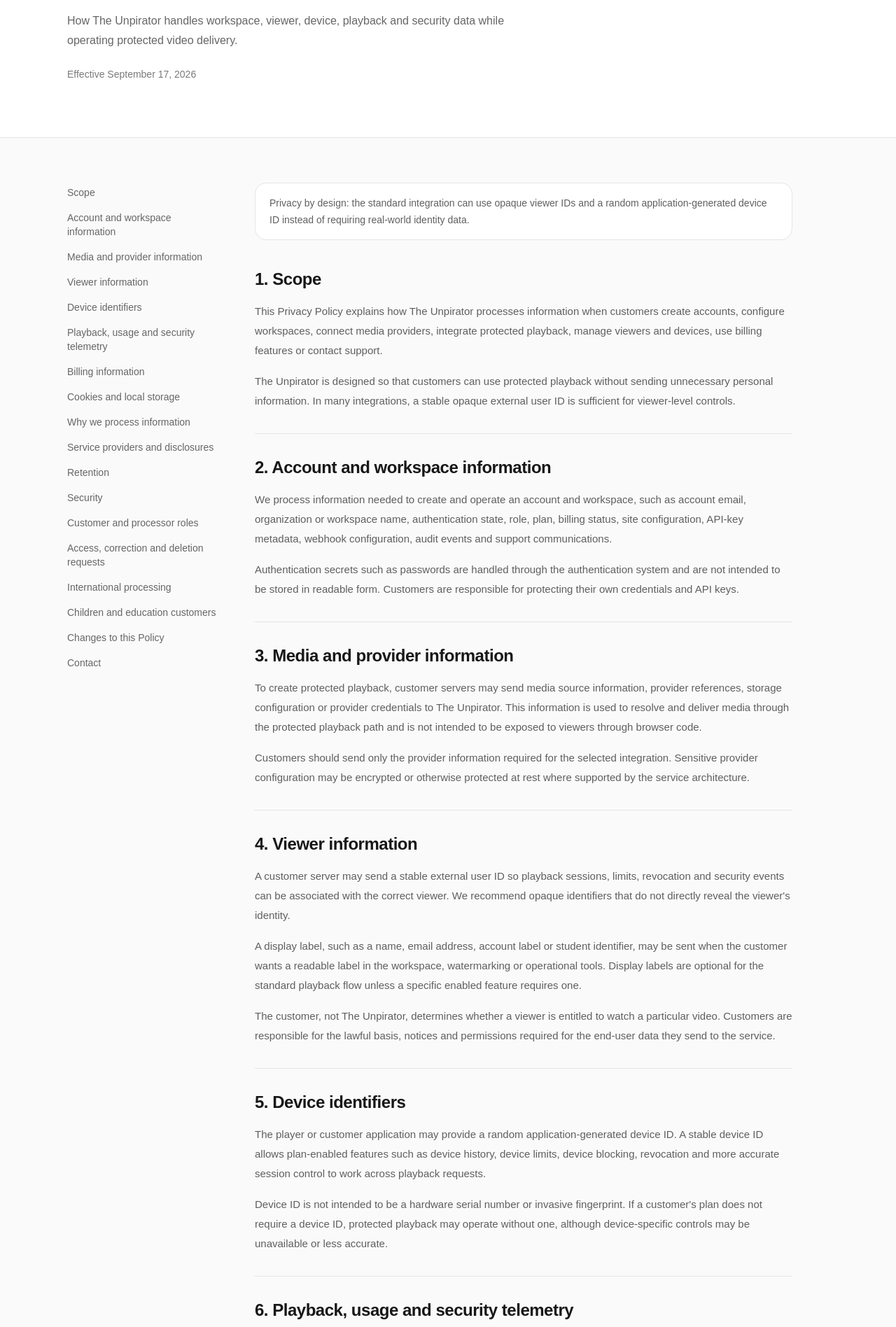
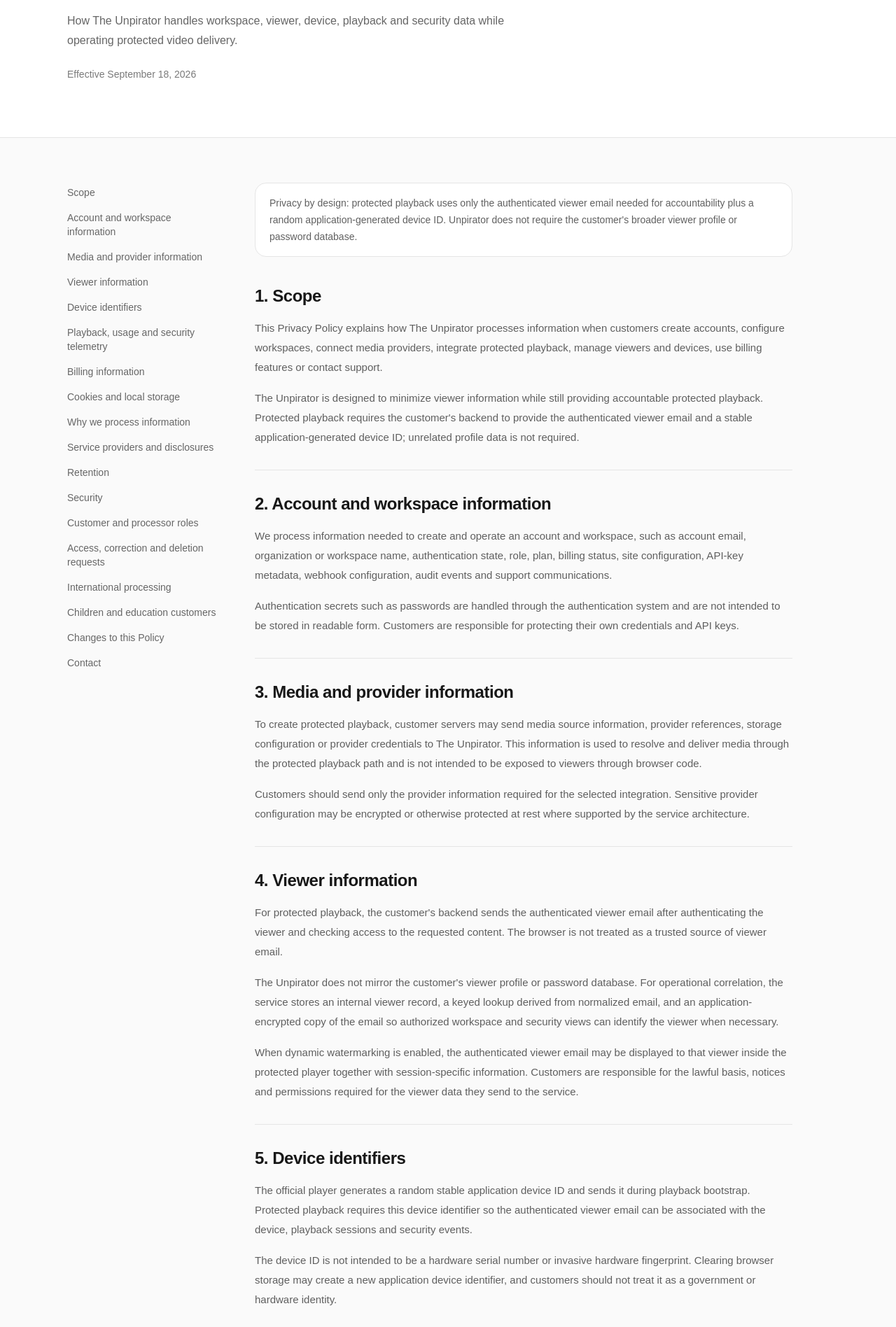
Before and after one commit to masharzy/theunpirator, a Next.js app in the folder apps/dashboard/: page /privacy in a window 1280 px wide. Shown: the part 264-2160 px from the top of the page at 70% size. Built offline with nearby package versions, Linux system fonts and the light colour scheme; no server answers.

Commit message:
legal: document encrypted required viewer email processing

```diff
--- a/apps/dashboard/app/privacy/page.js
+++ b/apps/dashboard/app/privacy/page.js
@@ -10,7 +10,7 @@
     title: "1. Scope",
     body: [
       "This Privacy Policy explains how The Unpirator processes information when customers create accounts, configure workspaces, connect media providers, integrate protected playback, manage viewers and devices, use billing features or contact support.",
-      "The Unpirator is designed so that customers can use protected playback without sending unnecessary personal information. In many integrations, a stable opaque external user ID is sufficient for viewer-level controls.",
+      "The Unpirator is designed to minimize viewer information while still providing accountable protected playback. Protected playback requires the customer's backend to provide the authenticated viewer email and a stable application-generated device ID; unrelated profile data is not required.",
     ],
   },
   {
@@ -33,24 +33,24 @@
     id: "viewer-data",
     title: "4. Viewer information",
     body: [
-      "A customer server may send a stable external user ID so playback sessions, limits, revocation and security events can be associated with the correct viewer. We recommend opaque identifiers that do not directly reveal the viewer's identity.",
-      "A display label, such as a name, email address, account label or student identifier, may be sent when the customer wants a readable label in the workspace, watermarking or operational tools. Display labels are optional for the standard playback flow unless a specific enabled feature requires one.",
-      "The customer, not The Unpirator, determines whether a viewer is entitled to watch a particular video. Customers are responsible for the lawful basis, notices and permissions required for the end-user data they send to the service.",
+      "For protected playback, the customer's backend sends the authenticated viewer email after authenticating the viewer and checking access to the requested content. The browser is not treated as a trusted source of viewer email.",
+      "The Unpirator does not mirror the customer's viewer profile or password database. For operational correlation, the service stores an internal viewer record, a keyed lookup derived from normalized email, and an application-encrypted copy of the email so authorized workspace and security views can identify the viewer when necessary.",
+      "When dynamic watermarking is enabled, the authenticated viewer email may be displayed to that viewer inside the protected player together with session-specific information. Customers are responsible for the lawful basis, notices and permissions required for the viewer data they send to the service.",
     ],
   },
   {
     id: "device-data",
     title: "5. Device identifiers",
     body: [
-      "The player or customer application may provide a random application-generated device ID. A stable device ID allows plan-enabled features such as device history, device limits, device blocking, revocation and more accurate session control to work across playback requests.",
-      "Device ID is not intended to be a hardware serial number or invasive fingerprint. If a customer's plan does not require a device ID, protected playback may operate without one, although device-specific controls may be unavailable or less accurate.",
+      "The official player generates a random stable application device ID and sends it during playback bootstrap. Protected playback requires this device identifier so the authenticated viewer email can be associated with the device, playback sessions and security events.",
+      "The device ID is not intended to be a hardware serial number or invasive hardware fingerprint. Clearing browser storage may create a new application device identifier, and customers should not treat it as a government or hardware identity.",
     ],
   },
   {
     id: "telemetry",
     title: "6. Playback, usage and security telemetry",
     body: [
-      "We may process playback-session identifiers, asset and site references, timestamps, request outcomes, device context, client or browser context, IP-derived network information, usage counters, concurrency state, revocation state, security events, gateway activity and error logs.",
+      "We may process playback-session identifiers, asset and site references, timestamps, request outcomes, authenticated viewer email linkage, device context, client or browser context, viewer IP/network information supplied by the customer's server, usage counters, concurrency state, revocation state, security events, gateway activity and error logs.",
       "This information is used to create and validate protected sessions, enforce plan limits, detect abuse, operate revocation and device controls, troubleshoot failures, measure usage, support customers and maintain service reliability and security.",
     ],
   },
@@ -98,7 +98,7 @@
     id: "security",
     title: "12. Security",
     body: [
-      "We use technical and organizational measures intended to protect customer and operational data, including access controls, separation of browser and server trust boundaries, short-lived playback authorization, secret-handling controls and encrypted handling of sensitive configuration where supported.",
+      "We use technical and organizational measures intended to protect customer and operational data, including access controls, separation of browser and server trust boundaries, short-lived playback authorization, secret-handling controls, keyed viewer lookup values and application-level encryption of stored viewer email.",
       "No system can guarantee absolute security. Customers remain responsible for securing their own application, authentication system, API keys, provider credentials, domains, storage accounts and authorization logic.",
     ],
   },
@@ -129,8 +129,8 @@
     id: "children",
     title: "16. Children and education customers",
     body: [
-      "The Unpirator may be used by education platforms, but it is not designed to require a child's real name or email for standard protected playback. Education customers are responsible for determining whether they may lawfully send student or child data and for obtaining any notices, consents or agreements required for their users.",
-      "Customers serving minors should minimize the data they send and use opaque viewer identifiers wherever practical.",
+      "The Unpirator may be used by education platforms. The current protected-playback identity model requires the authenticated viewer email, so education customers must determine whether they may lawfully send that email and obtain any notices, consents or agreements required for their users.",
+      "Customers serving minors should minimize all other viewer data and avoid sending profile fields that are not required for protected playback, security operations or their chosen features.",
     ],
   },
   {
@@ -164,7 +164,7 @@
               How The Unpirator handles workspace, viewer, device, playback and security data while
               operating protected video delivery.
             </p>
-            <p className="mt-6 text-sm text-[#7a7a7a]">Effective September 17, 2026</p>
+            <p className="mt-6 text-sm text-[#7a7a7a]">Effective September 18, 2026</p>
           </div>
         </section>
 
@@ -181,8 +181,9 @@
 
           <article className="max-w-3xl">
             <div className="rounded-2xl border border-[#e2e2e2] bg-white px-5 py-4 text-sm leading-6 text-[#606060]">
-              Privacy by design: the standard integration can use opaque viewer IDs and a random
-              application-generated device ID instead of requiring real-world identity data.
+              Privacy by design: protected playback uses only the authenticated viewer email needed
+              for accountability plus a random application-generated device ID. Unpirator does not
+              require the customer's broader viewer profile or password database.
             </div>
 
             <div className="mt-10 divide-y divide-[#e6e6e6]">
```
